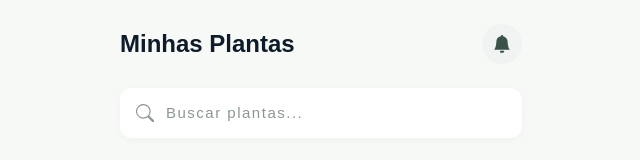
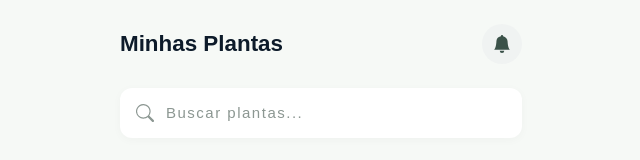
Before and after one commit to plant-ai-app/plant-ai-frontend, a React (Vite) app: page /my-plants in a window 1280 px wide. Shown: the top 160 px of the page, without its empty margins (319-959 px from the left). Built offline with nearby package versions, Linux system fonts and the light colour scheme; no server answers; sample sign-in values are in the browser's storage; a web font is replaced by a local one.

Commit message:
🎨 :style: Melhoria no estilo do componente.

```diff
--- a/src/components/pages/myPlants/components/Header.module.css
+++ b/src/components/pages/myPlants/components/Header.module.css
@@ -6,7 +6,7 @@
 }
 
 .title {
-    font-size: 24px;
+    font-size: 1.4rem;
     font-weight: 600;
     color: #0d1b2a; /* dark blue/black as per design */
     margin: 0;
```
